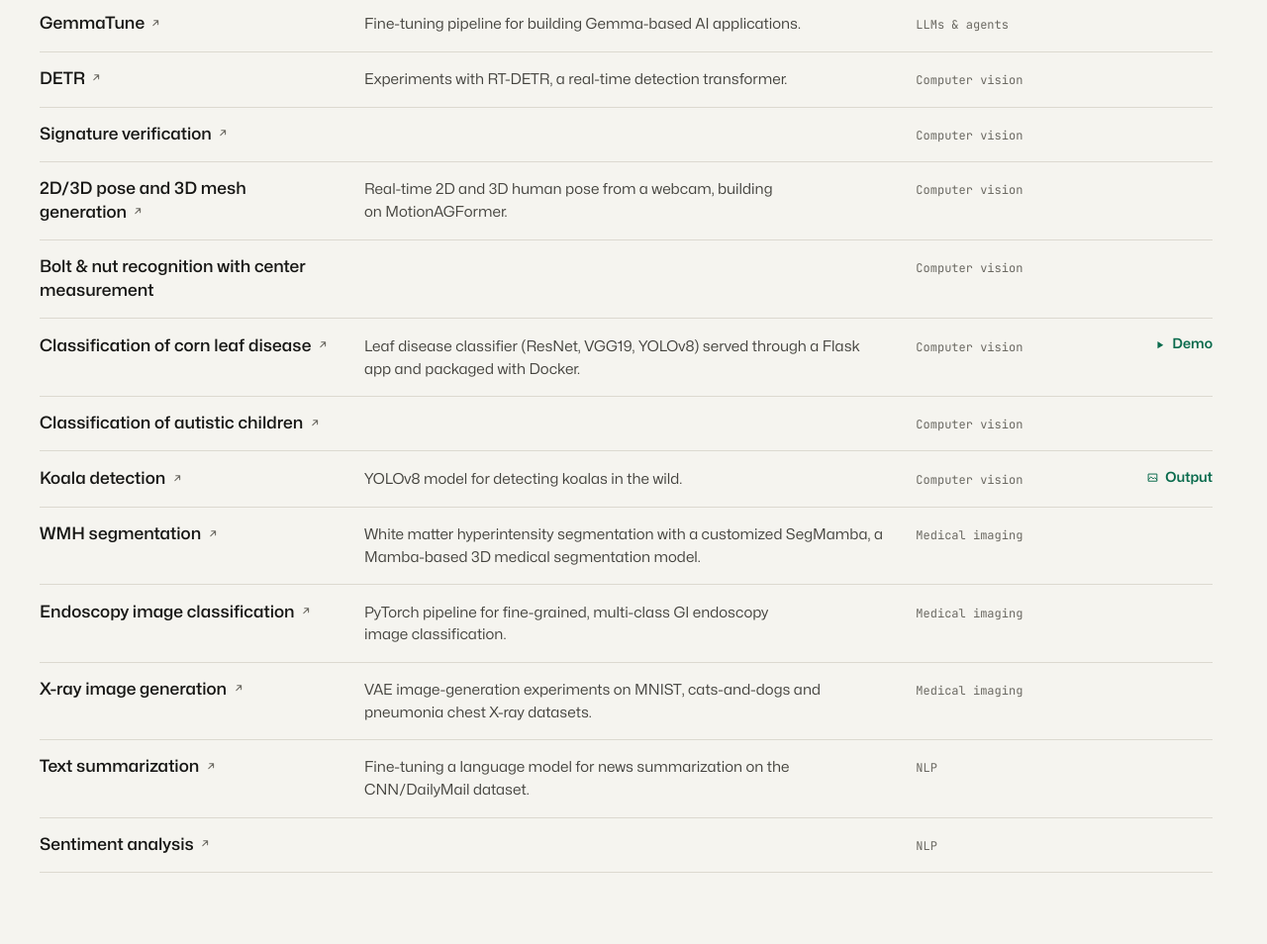
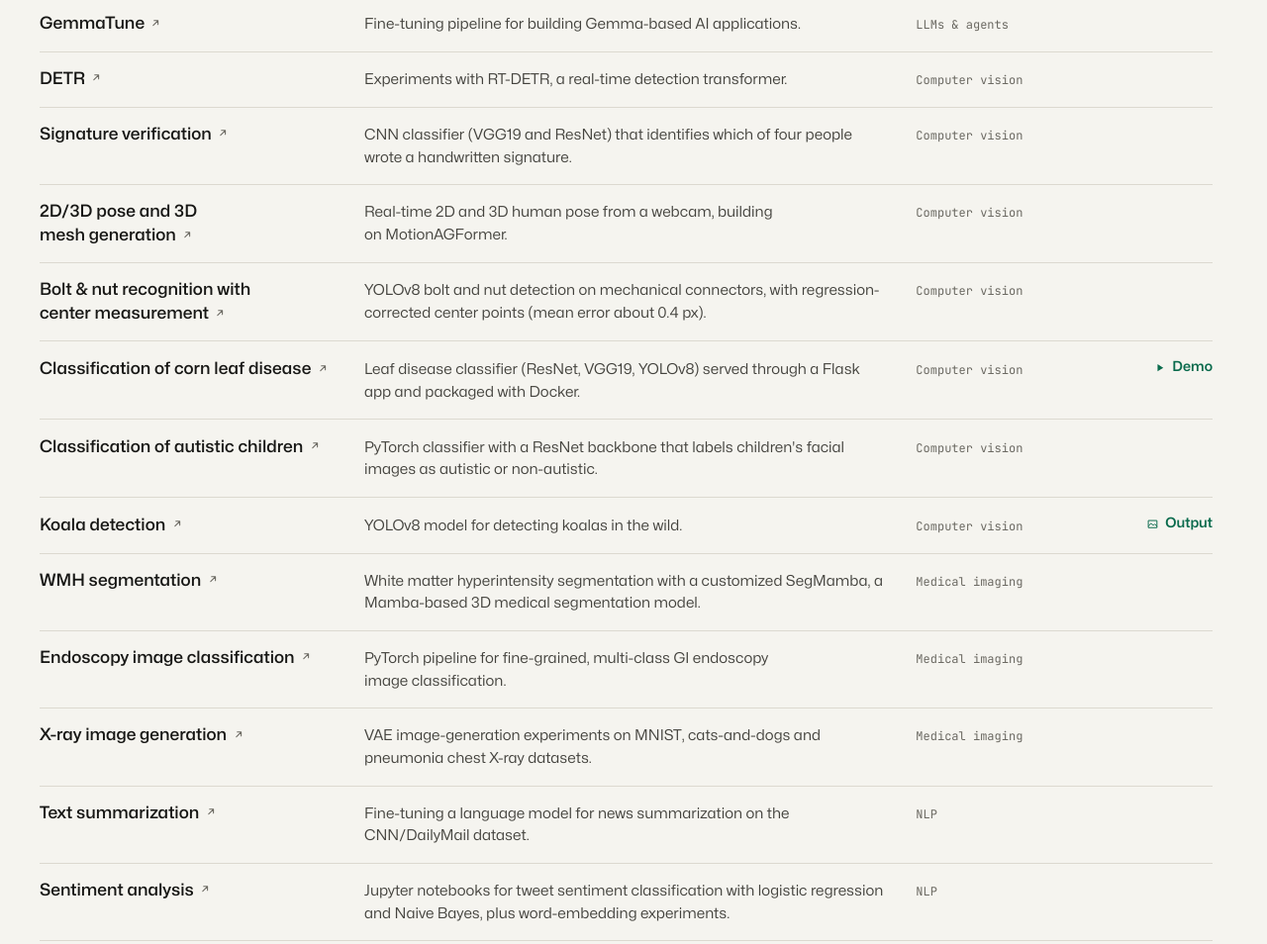
Before and after one commit to rasul-ai/Portfolio, a plain HTML site: page index.html in a window 1280 px wide. Shown: the part 6740-7694 px from the top of the page at 99% size. Drawn offline with Linux system fonts and the light colour scheme.

Commit message:
Added projects description

```diff
--- a/index.html
+++ b/index.html
@@ -736,7 +736,7 @@
         <div class="container">
           <header class="section-head">
             <h2 id="projects-title">Independent projects</h2>
-            <p class="section-meta">20 projects · 19 open-source repositories</p>
+            <p class="section-meta">20 projects · source code on GitHub</p>
           </header>
 
           <div class="index-tools">
@@ -854,6 +854,7 @@
                 Signature verification<svg class="icon" aria-hidden="true"><use href="#i-external" /></svg>
               </a>
               <span class="index-area">Computer vision</span>
+              <p class="index-desc">CNN classifier (VGG19 and ResNet) that identifies which of four people wrote a handwritten signature.</p>
             </li>
             <li class="index-row" data-area="vision">
               <a class="index-name" href="https://github.com/rasul-ai/Real-Time-Human-3D-Pose-Generation" target="_blank" rel="noopener">
@@ -863,8 +864,11 @@
               <p class="index-desc">Real-time 2D and 3D human pose from a webcam, building on MotionAGFormer.</p>
             </li>
             <li class="index-row" data-area="vision">
-              <span class="index-name">Bolt &amp; nut recognition with center measurement</span>
+              <a class="index-name" href="https://github.com/rasul-ai/Measuring-Center-Point-On-Mechanical-connector" target="_blank" rel="noopener">
+                Bolt &amp; nut recognition with center measurement<svg class="icon" aria-hidden="true"><use href="#i-external" /></svg>
+              </a>
               <span class="index-area">Computer vision</span>
+              <p class="index-desc">YOLOv8 bolt and nut detection on mechanical connectors, with regression-corrected center points (mean error about 0.4&nbsp;px).</p>
             </li>
             <li
               class="index-row"
@@ -892,6 +896,7 @@
                 Classification of autistic children<svg class="icon" aria-hidden="true"><use href="#i-external" /></svg>
               </a>
               <span class="index-area">Computer vision</span>
+              <p class="index-desc">PyTorch classifier with a ResNet backbone that labels children's facial images as autistic or non-autistic.</p>
             </li>
             <li
               class="index-row"
@@ -946,6 +951,7 @@
                 Sentiment analysis<svg class="icon" aria-hidden="true"><use href="#i-external" /></svg>
               </a>
               <span class="index-area">NLP</span>
+              <p class="index-desc">Jupyter notebooks for tweet sentiment classification with logistic regression and Naive Bayes, plus word-embedding experiments.</p>
             </li>
           </ol>
           <p class="index-empty" hidden>No projects match that search.</p>
--- a/style.css
+++ b/style.css
@@ -1495,6 +1495,8 @@ a.project-media:hover .badge {
   font-weight: 550;
   line-height: 1.4;
   text-decoration: none;
+  /* Balanced lines keep the arrow from wrapping onto a line by itself. */
+  text-wrap: balance;
 }
 
 a.index-name:hover {
```
Also changed, not shown: 1 other file.
